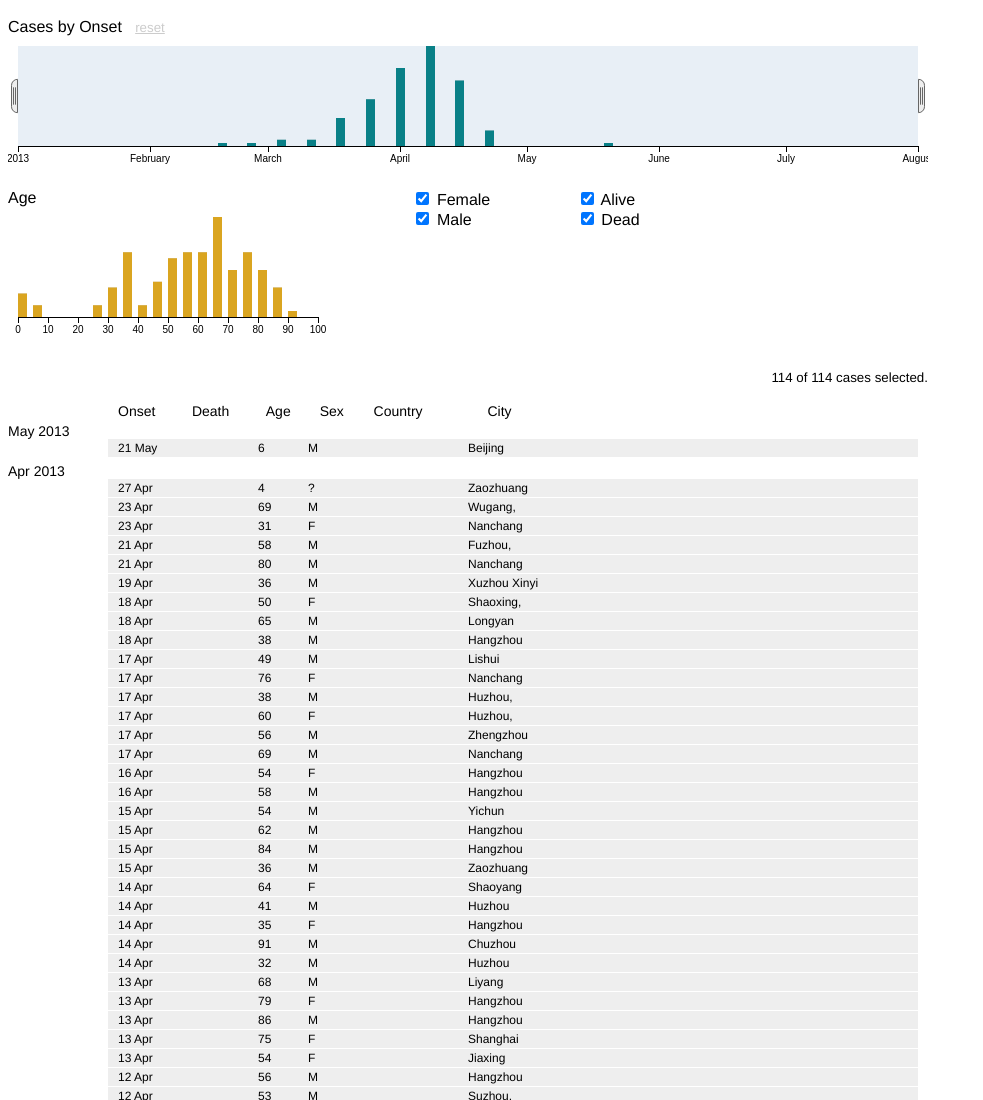
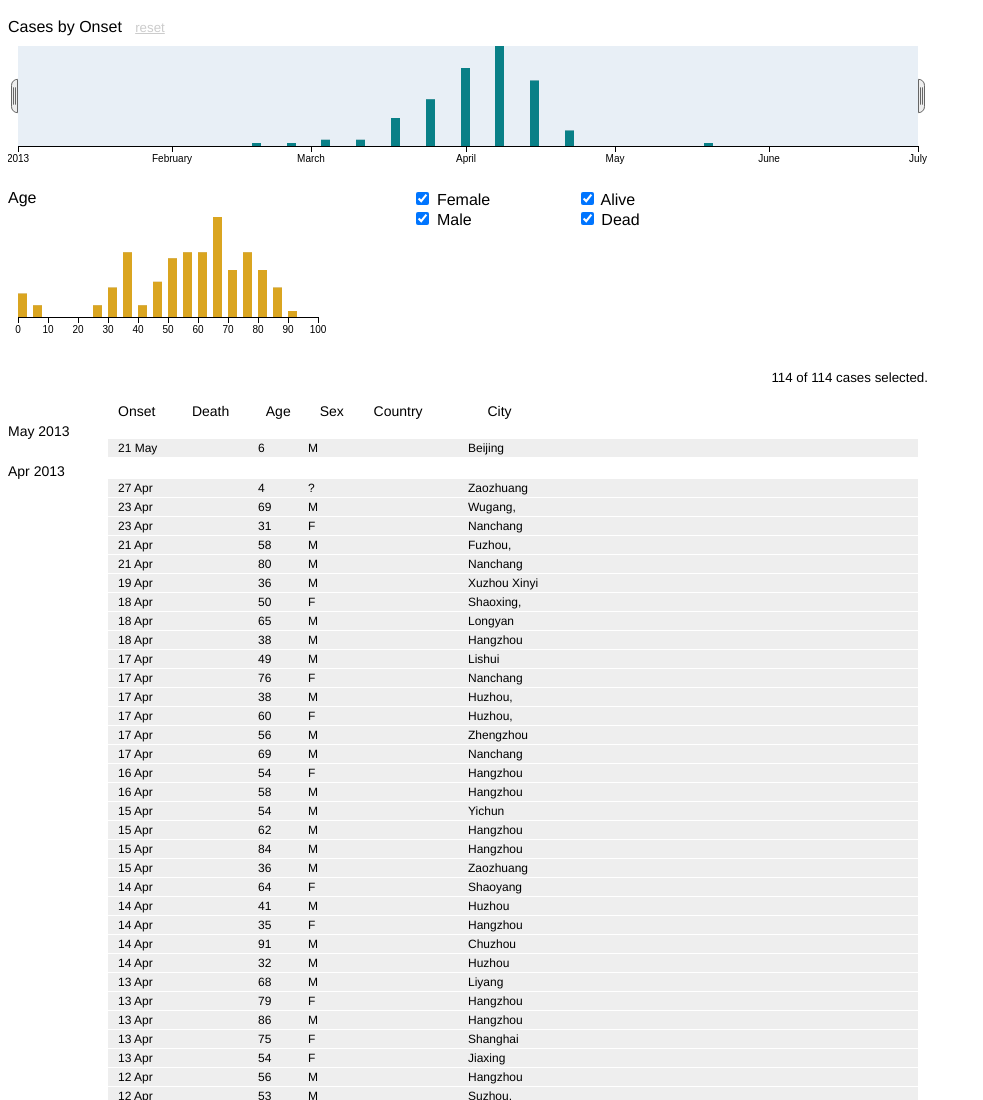
Before and after one commit to rambaut/H7N9-Cases, a plain HTML site: page cases.html in a window 1280 px wide. Shown: the top 1100 px of the page, without its empty margins (0-983 px from the left). Drawn offline with Linux system fonts and the light colour scheme.

Commit message:
Date range adjustment

```diff
--- a/cases.html
+++ b/cases.html
@@ -333,9 +333,9 @@ aside {
         .group(onsetDates)
         .round(d3.time.day.round)
       .x(d3.time.scale()
-        .domain([new Date(2013, 0, 1), new Date(2013, 7, 1)])
+        .domain([new Date(2013, 0, 1), new Date(2013, 6, 1)])
         .rangeRound([0, 10 * 90]))
-        .filter([new Date(2013, 0, 1), new Date(2013, 7, 1)]),
+        .filter([new Date(2013, 0, 1), new Date(2013, 6, 1)]),
 
 	barChart()
         .dimension(age)
```
